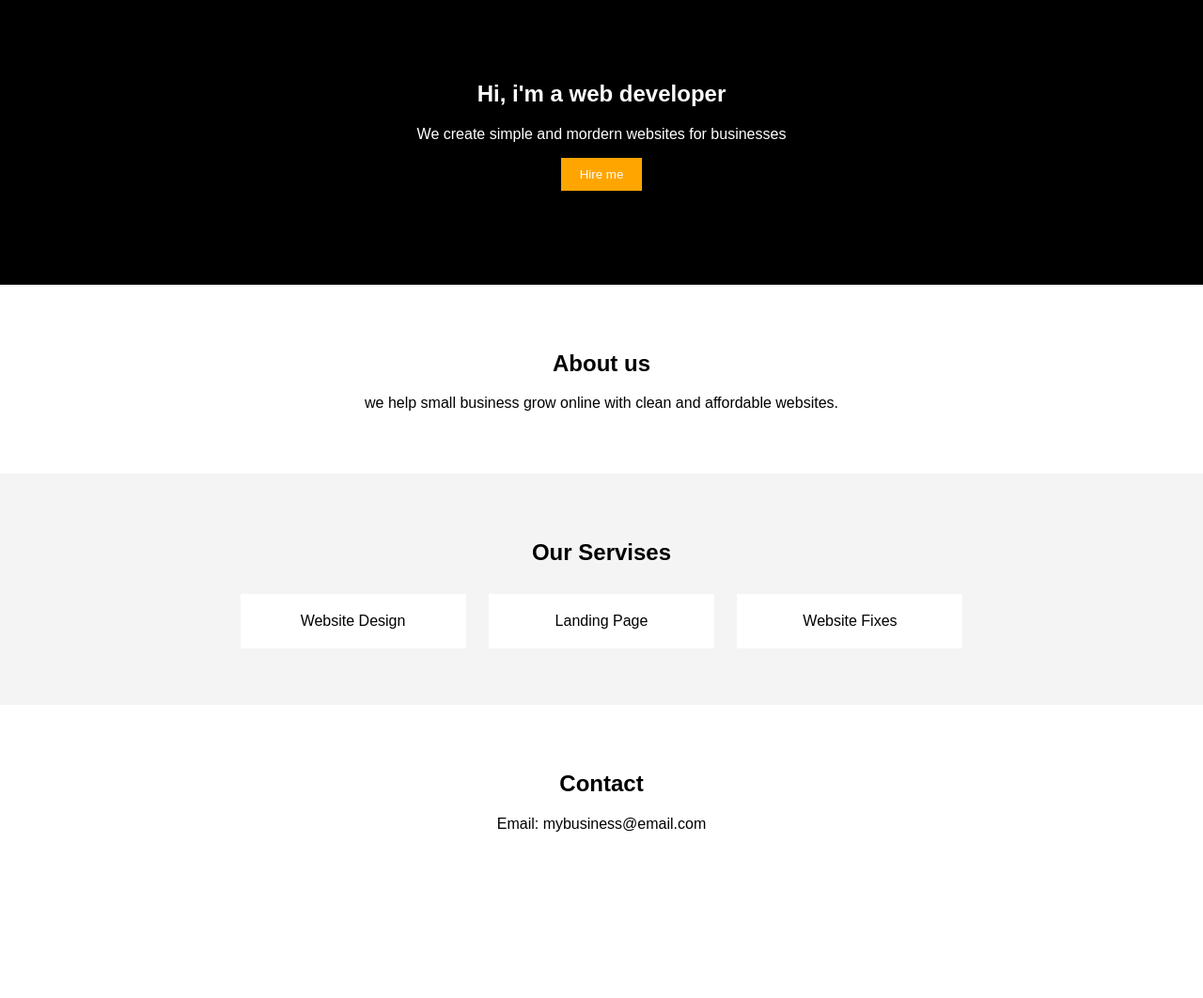
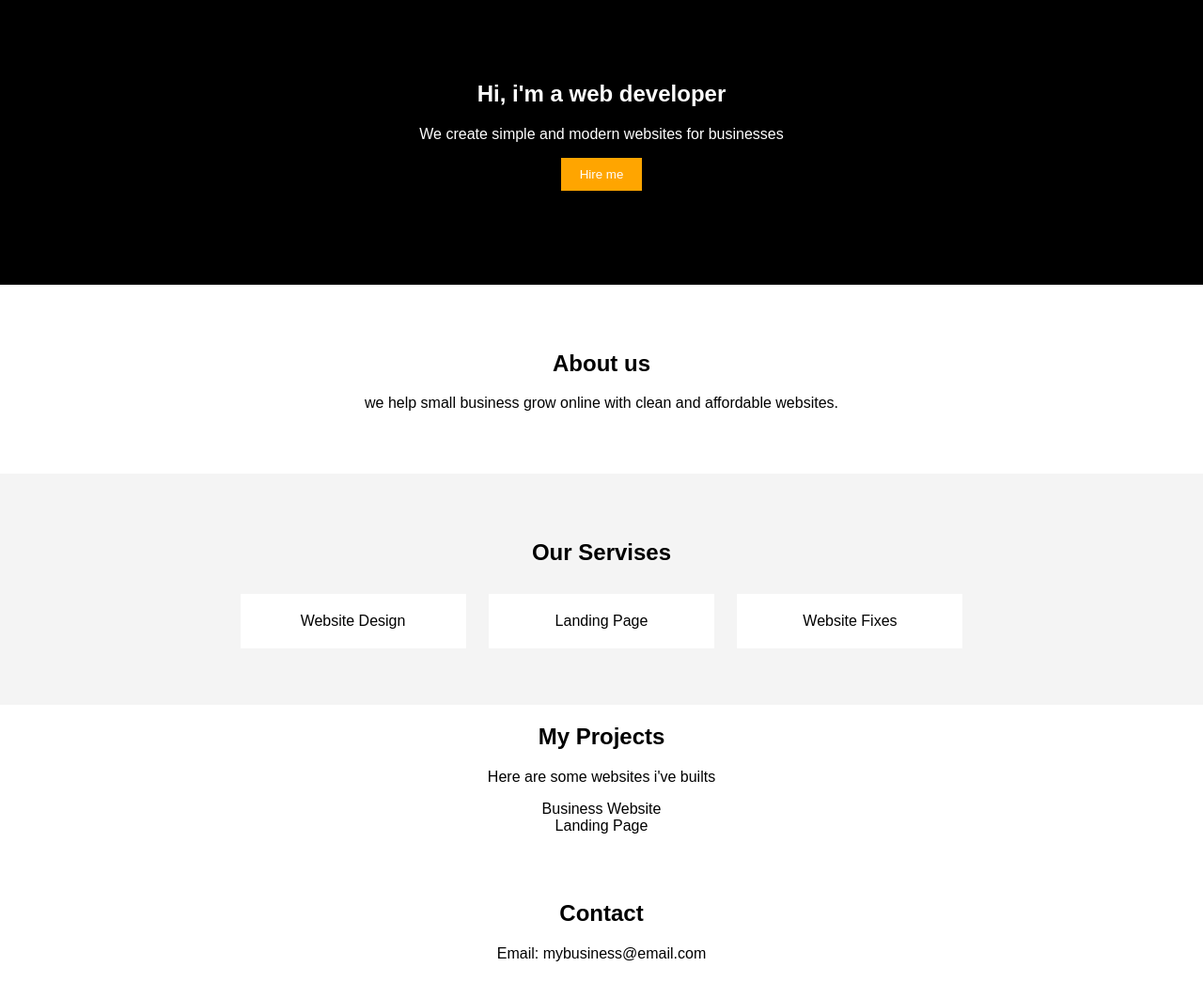
Before and after one commit to KoladeElijah/web-practice, a plain HTML site: page index.html in a window 1280 px wide. Shown: the part 120-1182 px from the top of the page at 94% size. Before the commit the page ends 1072 px from the top, so only its background shows below. Drawn offline with Linux system fonts and the light colour scheme.

Commit message:
added projects section

```diff
--- a/index.html
+++ b/index.html
@@ -16,7 +16,7 @@
         <!--HERO-->
         <section class="hero">
             <h1>Hi, i'm a web developer</h1>
-            <p>We create simple and mordern websites for businesses</p>
+            <p>We create simple and modern websites for businesses</p>
             <button>Hire me</button>
         </section>
 
@@ -34,6 +34,14 @@
             <div class="service-box">Website Fixes</div>
         </section>
 
+        <!--PROJECTS-->
+        <section class="projects">
+            <h2>My Projects</h2>
+            <p>Here are some websites i've builts</p>
+            <div class="project-box">Business Website</div>
+            <div class="project-box">Landing Page</div>
+        </section>
+
         <!--CONTACT-->
         <section id="contact" class="contact">
             <h2>Contact</h2>
```
